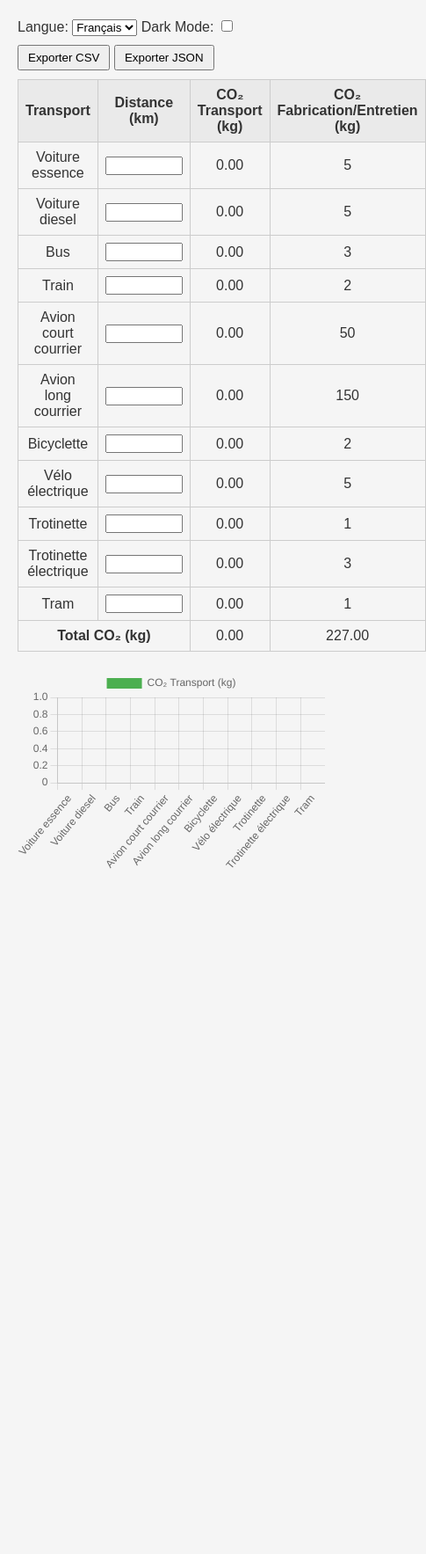
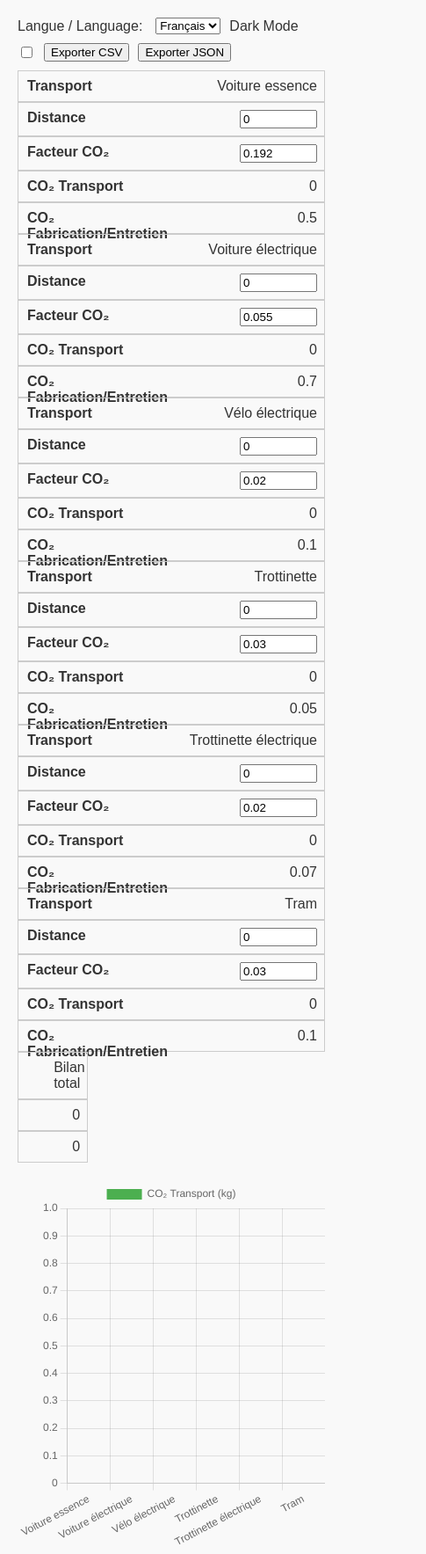
Before and after one commit to FaireQuelquechoseDutile1/bilan-carbone, a plain HTML site: page index.html in a window 390 px wide. Shown: the whole page at 88% size, 485 px wide, since content can reach past the window. Before the commit the page ends 1014 px from the top, so only its background shows below. Drawn offline with nearby package versions, Linux system fonts and the light colour scheme.

Commit message:
Update index.html correction language change + tri + adaptation mobile

```diff
--- a/index.html
+++ b/index.html
@@ -6,33 +6,39 @@
 <title>Bilan Carbone</title>
 <script src="https://cdn.jsdelivr.net/npm/chart.js"></script>
 <style>
-body { font-family: Arial, sans-serif; margin: 20px; background-color: #f5f5f5; color: #333; transition: background-color 0.3s, color 0.3s; }
-table { border-collapse: collapse; width: 100%; margin-bottom: 20px; }
+body { font-family: Arial, sans-serif; margin: 20px; background-color: #f9f9f9; color: #333; transition: background 0.3s, color 0.3s; }
+.dark-mode { background-color: #121212; color: #eee; }
+table { border-collapse: collapse; width: 100%; max-width: 100%; margin-bottom: 20px; }
 th, td { border: 1px solid #ccc; padding: 8px; text-align: center; }
-th { cursor: pointer; background-color: #eaeaea; }
+th { cursor: pointer; background: #f0f0f0; }
 input[type="number"] { width: 80px; }
-.controls { display: flex; justify-content: space-between; align-items: center; margin-bottom: 10px; flex-wrap: wrap; gap: 10px; }
-.dark-mode { background-color: #1e1e1e; color: #eee; }
-.dark-mode th { background-color: #333; }
-.dark-mode td, .dark-mode input { background-color: #2a2a2a; color: #eee; border-color: #555; }
-button { cursor: pointer; padding: 5px 10px; }
+#chartWrapper { width: 100%; height: 50vh; margin-bottom: 20px; }
+.top-controls { display: flex; flex-wrap: wrap; gap: 10px; margin-bottom: 10px; align-items: center; }
+.top-controls label { margin-right: 5px; }
+
+/* Responsive table */
+@media(max-width: 800px){
+  table, thead, tbody, th, td, tr { display:block; }
+  th { display:none; }
+  td { text-align:right; padding-left: 50%; position: relative; }
+  td::before { content: attr(data-label); position: absolute; left: 10px; width: 45%; text-align:left; font-weight:bold; }
+}
 </style>
 </head>
 <body>
-<div class="controls">
-    <div>
-        <label for="langSelect">Langue:</label>
+
+<div class="top-controls">
+    <label for="langSelect">Langue / Language:</label>
     <select id="langSelect">
         <option value="fr">Français</option>
         <option value="en">English</option>
     </select>
-        <label for="darkSwitch">Dark Mode:</label>
+
+    <label for="darkSwitch">Dark Mode</label>
     <input type="checkbox" id="darkSwitch">
-    </div>
-    <div>
+
     <button id="exportCSVBtn">Exporter CSV</button>
     <button id="exportJSONBtn">Exporter JSON</button>
-    </div>
 </div>
 
 <table id="transportTable">
@@ -40,178 +46,278 @@ button { cursor: pointer; padding: 5px 10px; }
 <tr>
 <th id="thTransport">Transport</th>
 <th id="thDistance">Distance (km)</th>
-            <th id="thCO2">CO₂ Transport (kg)</th>
+<th id="thFactor">Facteur CO₂ (kg/km)</th>
+<th id="thResult">CO₂ Transport (kg)</th>
 <th id="thEmbodied">CO₂ Fabrication/Entretien (kg)</th>
 </tr>
 </thead>
 <tbody>
-        <tr><td>Voiture essence</td><td><input type="number" min="0" oninput="calculateRow(this)"></td><td class="co2Result">0</td><td class="co2Embodied">5</td></tr>
-        <tr><td>Voiture diesel</td><td><input type="number" min="0" oninput="calculateRow(this)"></td><td class="co2Result">0</td><td class="co2Embodied">5</td></tr>
-        <tr><td>Bus</td><td><input type="number" min="0" oninput="calculateRow(this)"></td><td class="co2Result">0</td><td class="co2Embodied">3</td></tr>
-        <tr><td>Train</td><td><input type="number" min="0" oninput="calculateRow(this)"></td><td class="co2Result">0</td><td class="co2Embodied">2</td></tr>
-        <tr><td>Avion court courrier</td><td><input type="number" min="0" oninput="calculateRow(this)"></td><td class="co2Result">0</td><td class="co2Embodied">50</td></tr>
-        <tr><td>Avion long courrier</td><td><input type="number" min="0" oninput="calculateRow(this)"></td><td class="co2Result">0</td><td class="co2Embodied">150</td></tr>
-        <tr><td>Bicyclette</td><td><input type="number" min="0" oninput="calculateRow(this)"></td><td class="co2Result">0</td><td class="co2Embodied">2</td></tr>
-        <tr><td>Vélo électrique</td><td><input type="number" min="0" oninput="calculateRow(this)"></td><td class="co2Result">0</td><td class="co2Embodied">5</td></tr>
-        <tr><td>Trotinette</td><td><input type="number" min="0" oninput="calculateRow(this)"></td><td class="co2Result">0</td><td class="co2Embodied">1</td></tr>
-        <tr><td>Trotinette électrique</td><td><input type="number" min="0" oninput="calculateRow(this)"></td><td class="co2Result">0</td><td class="co2Embodied">3</td></tr>
-        <tr><td>Tram</td><td><input type="number" min="0" oninput="calculateRow(this)"></td><td class="co2Result">0</td><td class="co2Embodied">1</td></tr>
+<tr>
+<td data-label="Transport">Voiture essence</td>
+<td data-label="Distance"><input type="number" min="0" value="0" oninput="calculateRow(this)"></td>
+<td data-label="Facteur CO₂"><input type="number" min="0" step="0.001" value="0.192" oninput="updateFactor(this)"></td>
+<td class="co2Result" data-label="CO₂ Transport">0</td>
+<td class="co2Embodied" data-label="CO₂ Fabrication/Entretien">0.5</td>
+</tr>
+<tr>
+<td data-label="Transport">Voiture électrique</td>
+<td data-label="Distance"><input type="number" min="0" value="0" oninput="calculateRow(this)"></td>
+<td data-label="Facteur CO₂"><input type="number" min="0" step="0.001" value="0.055" oninput="updateFactor(this)"></td>
+<td class="co2Result" data-label="CO₂ Transport">0</td>
+<td class="co2Embodied" data-label="CO₂ Fabrication/Entretien">0.7</td>
+</tr>
+<tr>
+<td data-label="Transport">Vélo électrique</td>
+<td data-label="Distance"><input type="number" min="0" value="0" oninput="calculateRow(this)"></td>
+<td data-label="Facteur CO₂"><input type="number" min="0" step="0.001" value="0.02" oninput="updateFactor(this)"></td>
+<td class="co2Result" data-label="CO₂ Transport">0</td>
+<td class="co2Embodied" data-label="CO₂ Fabrication/Entretien">0.1</td>
+</tr>
+<tr>
+<td data-label="Transport">Trottinette</td>
+<td data-label="Distance"><input type="number" min="0" value="0" oninput="calculateRow(this)"></td>
+<td data-label="Facteur CO₂"><input type="number" min="0" step="0.001" value="0.03" oninput="updateFactor(this)"></td>
+<td class="co2Result" data-label="CO₂ Transport">0</td>
+<td class="co2Embodied" data-label="CO₂ Fabrication/Entretien">0.05</td>
+</tr>
+<tr>
+<td data-label="Transport">Trottinette électrique</td>
+<td data-label="Distance"><input type="number" min="0" value="0" oninput="calculateRow(this)"></td>
+<td data-label="Facteur CO₂"><input type="number" min="0" step="0.001" value="0.02" oninput="updateFactor(this)"></td>
+<td class="co2Result" data-label="CO₂ Transport">0</td>
+<td class="co2Embodied" data-label="CO₂ Fabrication/Entretien">0.07</td>
+</tr>
+<tr>
+<td data-label="Transport">Tram</td>
+<td data-label="Distance"><input type="number" min="0" value="0" oninput="calculateRow(this)"></td>
+<td data-label="Facteur CO₂"><input type="number" min="0" step="0.001" value="0.03" oninput="updateFactor(this)"></td>
+<td class="co2Result" data-label="CO₂ Transport">0</td>
+<td class="co2Embodied" data-label="CO₂ Fabrication/Entretien">0.1</td>
+</tr>
 </tbody>
 <tfoot>
 <tr>
-            <td colspan="2"><strong>Total CO₂ (kg)</strong></td>
+<td colspan="3" id="totalLabel">Bilan total</td>
 <td id="totalCO2">0</td>
 <td id="totalEmbodied">0</td>
 </tr>
 </tfoot>
 </table>
 
-<canvas id="chartContainer" height="200"></canvas>
+<div id="chartWrapper">
+<canvas id="chartContainer"></canvas>
+</div>
 
 <script>
 const factors = {
-    'Voiture essence': 0.192,
-    'Voiture diesel': 0.171,
-    'Bus': 0.105,
-    'Train': 0.041,
-    'Avion court courrier': 0.285,
-    'Avion long courrier': 0.195,
-    'Bicyclette': 0,
-    'Vélo électrique': 0.05,
-    'Trotinette': 0.02,
-    'Trotinette électrique': 0.03,
-    'Tram': 0.04
+    "Voiture essence":0.192,
+    "Voiture électrique":0.055,
+    "Vélo électrique":0.02,
+    "Trottinette":0.03,
+    "Trottinette électrique":0.02,
+    "Tram":0.03
 };
 
 const translations = {
-    fr: {
-        thTransport: 'Transport', thDistance: 'Distance (km)', thCO2: 'CO₂ Transport (kg)', thEmbodied: 'CO₂ Fabrication/Entretien (kg)',
-        exportCSVBtn: 'Exporter CSV', exportJSONBtn: 'Exporter JSON'
+    fr:{
+        btnExportCSV:"Exporter CSV",
+        btnExportJSON:"Exporter JSON",
+        thTransport:"Transport",
+        thDistance:"Distance (km)",
+        thFactor:"Facteur CO₂ (kg/km)",
+        thResult:"CO₂ Transport (kg)",
+        thEmbodied:"CO₂ Fabrication/Entretien (kg)",
+        totalLabel:"Bilan total",
+        chartLabel:"CO₂ Transport (kg)"
     },
-    en: {
-        thTransport: 'Transport', thDistance: 'Distance (km)', thCO2: 'CO₂ Transport (kg)', thEmbodied: 'CO₂ Manufacture/Maintenance (kg)',
-        exportCSVBtn: 'Export CSV', exportJSONBtn: 'Export JSON'
+    en:{
+        btnExportCSV:"Export CSV",
+        btnExportJSON:"Export JSON",
+        thTransport:"Transport",
+        thDistance:"Distance (km)",
+        thFactor:"CO₂ Factor (kg/km)",
+        thResult:"CO₂ Transport (kg)",
+        thEmbodied:"CO₂ Manufacturing/Maintenance (kg)",
+        totalLabel:"Total Carbon",
+        chartLabel:"CO₂ Transport (kg)"
     }
 };
 
-function calculateRow(input) {
+// Calcul
+function calculateRow(input){
     const row = input.parentElement.parentElement;
+    const distance = parseFloat(row.querySelector('input[type="number"]:not([step])').value)||0;
     const transport = row.cells[0].innerText;
-    const distance = parseFloat(input.value) || 0;
-    const co2 = distance * (factors[transport] || 0);
+    const factor = factors[transport]||0;
+    const co2 = distance*factor;
     row.querySelector('.co2Result').innerText = co2.toFixed(2);
-    updateTotals();
+    updateTotal();
     updateChart();
     saveLocalStorage();
 }
 
-function updateTotals() {
-    let totalCo2 = 0, totalEmbodied = 0;
-    document.querySelectorAll('#transportTable tbody tr').forEach(row => {
-        totalCo2 += parseFloat(row.querySelector('.co2Result').innerText) || 0;
-        totalEmbodied += parseFloat(row.querySelector('.co2Embodied').innerText) || 0;
-    });
-    document.getElementById('totalCO2').innerText = totalCo2.toFixed(2);
-    document.getElementById('totalEmbodied').innerText = totalEmbodied.toFixed(2);
+function updateFactor(input){
+    const row = input.parentElement.parentElement;
+    const transport = row.cells[0].innerText;
+    factors[transport] = parseFloat(input.value)||0;
+    const distanceInput = row.querySelector('input[type="number"]:not([step])');
+    calculateRow(distanceInput);
 }
 
-function saveLocalStorage() {
-    const distances = Array.from(document.querySelectorAll('#transportTable tbody tr input[type="number"]:not([step])')).map(i => i.value);
-    const factorValues = Array.from(document.querySelectorAll('#transportTable tbody tr input[type="number"][step]')).map(i => i.value);
-    localStorage.setItem('distances', JSON.stringify(distances));
-    localStorage.setItem('factors', JSON.stringify(factorValues));
+function updateTotal(){
+    let total = 0;
+    let totalEmb = 0;
+    document.querySelectorAll('#transportTable tbody tr').forEach(row=>{
+        total += parseFloat(row.querySelector('.co2Result').innerText)||0;
+        totalEmb += parseFloat(row.querySelector('.co2Embodied').innerText)||0;
+    });
+    document.getElementById('totalCO2').innerText = total.toFixed(2);
+    document.getElementById('totalEmbodied').innerText = totalEmb.toFixed(2);
 }
 
-function loadLocalStorage() {
-    const distances = JSON.parse(localStorage.getItem('distances') || '[]');
-    const factorValues = JSON.parse(localStorage.getItem('factors') || '[]');
-    document.querySelectorAll('#transportTable tbody tr').forEach((row,i) => {
-        const distanceInput = row.querySelector('input[type="number"]:not([step])');
-        const factorInput = row.querySelector('input[type="number"][step]');
-        if(distances[i] !== undefined) distanceInput.value = distances[i];
-        if(factorValues[i] !== undefined) {
-            factorInput.value = factorValues[i];
-            factors[row.cells[0].innerText] = parseFloat(factorValues[i]) || 0;
-        }
-        calculateRow(distanceInput);
+// Export
+function exportCSV(){
+    let csv = [];
+    document.querySelectorAll('#transportTable tr').forEach(tr=>{
+        let row = [];
+        tr.querySelectorAll('th, td').forEach(td=>{
+            row.push(td.innerText);
         });
-}
-
-function exportCSV() {
-    let csv = 'Transport,Distance,CO2,CO2 Fabrication/Entretien\\n';
-    document.querySelectorAll('#transportTable tbody tr').forEach(row => {
-        csv += [
-            row.cells[0].innerText,
-            row.querySelector('input').value,
-            row.querySelector('.co2Result').innerText,
-            row.querySelector('.co2Embodied').innerText
-        ].join(',') + '\\n';
+        csv.push(row.join(","));
     });
-    const blob = new Blob([csv], { type: 'text/csv' });
+    const blob = new Blob([csv.join("\n")], {type:'text/csv'});
     const a = document.createElement('a');
     a.href = URL.createObjectURL(blob);
-    a.download = 'bilan_carbone.csv';
+    a.download = "bilan_carbone.csv";
     a.click();
 }
 
-function exportJSON() {
-    const data = Array.from(document.querySelectorAll('#transportTable tbody tr')).map(row => ({
-        transport: row.cells[0].innerText,
-        distance: row.querySelector('input').value,
-        co2: row.querySelector('.co2Result').innerText,
-        co2Embodied: row.querySelector('.co2Embodied').innerText
-    }));
-    const blob = new Blob([JSON.stringify(data, null, 2)], { type: 'application/json' });
+function exportJSON(){
+    const data = [];
+    document.querySelectorAll('#transportTable tbody tr').forEach(tr=>{
+        const transport = tr.cells[0].innerText;
+        const distance = parseFloat(tr.querySelector('input[type="number"]:not([step])').value)||0;
+        const factor = parseFloat(tr.querySelector('input[type="number"][step]').value)||0;
+        const result = parseFloat(tr.querySelector('.co2Result').innerText)||0;
+        const embodied = parseFloat(tr.querySelector('.co2Embodied').innerText)||0;
+        data.push({transport,distance,factor,result,embodied});
+    });
+    const blob = new Blob([JSON.stringify(data,null,2)], {type:'application/json'});
     const a = document.createElement('a');
     a.href = URL.createObjectURL(blob);
-    a.download = 'bilan_carbone.json';
+    a.download = "bilan_carbone.json";
     a.click();
 }
 
-document.getElementById('exportCSVBtn').onclick = exportCSV;
-document.getElementById('exportJSONBtn').onclick = exportJSON;
+// Dark mode
+const darkSwitch = document.getElementById('darkSwitch');
+darkSwitch.addEventListener('change',()=>{
+    document.body.classList.toggle('dark-mode', darkSwitch.checked);
+    localStorage.setItem('darkMode', darkSwitch.checked);
+});
+if(localStorage.getItem('darkMode')==='true'){
+    document.body.classList.add('dark-mode');
+    darkSwitch.checked = true;
+}
 
-document.getElementById('langSelect').onchange = function() {
-    const lang = this.value;
-    Object.keys(translations[lang]).forEach(id => {
+// Language
+document.getElementById('langSelect').addEventListener('change',(e)=>{
+    updateLanguage(e.target.value);
+});
+
+function updateLanguage(lang){
+    Object.keys(translations[lang]).forEach(id=>{
         const el = document.getElementById(id);
         if(el) el.innerText = translations[lang][id];
     });
-}
-
-document.getElementById('darkSwitch').onchange = function() {
-    document.body.classList.toggle('dark-mode', this.checked);
-    localStorage.setItem('darkMode', this.checked);
-}
-
-function initDarkMode() {
-    const dark = localStorage.getItem('darkMode') === 'true';
-    document.getElementById('darkSwitch').checked = dark;
-    document.body.classList.toggle('dark-mode', dark);
+    document.getElementById('exportCSVBtn').innerText = translations[lang].btnExportCSV;
+    document.getElementById('exportJSONBtn').innerText = translations[lang].btnExportJSON;
+    updateChart();
 }
 
 // Chart
 let chart;
-function updateChart() {
-    const labels = Array.from(document.querySelectorAll('#transportTable tbody tr td:first-child')).map(td => td.innerText);
-    const data = Array.from(document.querySelectorAll('#transportTable tbody tr .co2Result')).map(td => parseFloat(td.innerText) || 0);
-    if(chart) {
+function updateChart(){
+    const labels = Array.from(document.querySelectorAll('#transportTable tbody tr td:first-child')).map(td=>td.innerText);
+    const data = Array.from(document.querySelectorAll('#transportTable tbody tr .co2Result')).map(td=>parseFloat(td.innerText)||0);
+    const chartLabel = translations[document.getElementById('langSelect').value].chartLabel;
+
+    if(chart){
         chart.data.labels = labels;
         chart.data.datasets[0].data = data;
+        chart.data.datasets[0].label = chartLabel;
         chart.update();
     } else {
         const ctx = document.getElementById('chartContainer').getContext('2d');
-        chart = new Chart(ctx, {
-            type: 'bar',
-            data: { labels, datasets: [{ label: 'CO₂ Transport (kg)', data, backgroundColor: '#4caf50' }] },
-            options: { responsive: true, scales: { y: { beginAtZero:true } } }
+        chart = new Chart(ctx,{
+            type:'bar',
+            data:{ labels, datasets:[{ label: chartLabel, data, backgroundColor:'#4caf50' }]},
+            options:{ responsive:true, maintainAspectRatio:false, scales:{ y:{ beginAtZero:true }}}
         });
     }
 }
 
-// Initialisation
+// LocalStorage
+function saveLocalStorage(){
+    const data = [];
+    document.querySelectorAll('#transportTable tbody tr').forEach(tr=>{
+        const distance = parseFloat(tr.querySelector('input[type="number"]:not([step])').value)||0;
+        const factor = parseFloat(tr.querySelector('input[type="number"][step]').value)||0;
+        data.push({distance,factor});
+    });
+    localStorage.setItem('bilanData', JSON.stringify(data));
+}
+
+function loadLocalStorage(){
+    const data = JSON.parse(localStorage.getItem('bilanData')||"[]");
+    if(data.length){
+        document.querySelectorAll('#transportTable tbody tr').forEach((tr,i)=>{
+            if(data[i]){
+                tr.querySelector('input[type="number"]:not([step])').value = data[i].distance;
+                tr.querySelector('input[type="number"][step]').value = data[i].factor;
+                calculateRow(tr.querySelector('input[type="number"]:not([step])'));
+            }
+        });
+    }
+}
+
+// Tri colonnes
+document.querySelectorAll('#transportTable th').forEach((th, index)=>{
+    th.addEventListener('click', ()=>{
+        sortTable(index);
+    });
+});
+
+function sortTable(n){
+    const table = document.getElementById('transportTable');
+    let switching = true;
+    let dir = 'asc';
+    while(switching){
+        switching = false;
+        const rows = Array.from(table.tBodies[0].rows);
+        for(let i=0;i<rows.length-1;i++){
+            let shouldSwitch = false;
+            let x = rows[i].cells[n].innerText.toLowerCase();
+            let y = rows[i+1].cells[n].innerText.toLowerCase();
+            if(!isNaN(parseFloat(x)) && !isNaN(parseFloat(y))){
+                x=parseFloat(x); y=parseFloat(y);
+            }
+            if(dir==='asc' && x>y){ shouldSwitch=true; break; }
+            if(dir==='desc' && x<y){ shouldSwitch=true; break; }
+            if(shouldSwitch){
+                rows[i].parentNode.insertBefore(rows[i+1], rows[i]);
+                switching=true;
+            }
+        }
+        if(!switching && dir==='asc'){ dir='desc'; switching=true; }
+    }
+}
+
+// Init
+document.getElementById('exportCSVBtn').addEventListener('click', exportCSV);
+document.getElementById('exportJSONBtn').addEventListener('click', exportJSON);
+
 loadLocalStorage();
-initDarkMode();
 updateChart();
 </script>
 </body>
```
Lines whose indentation alone changed are shown as unchanged.
